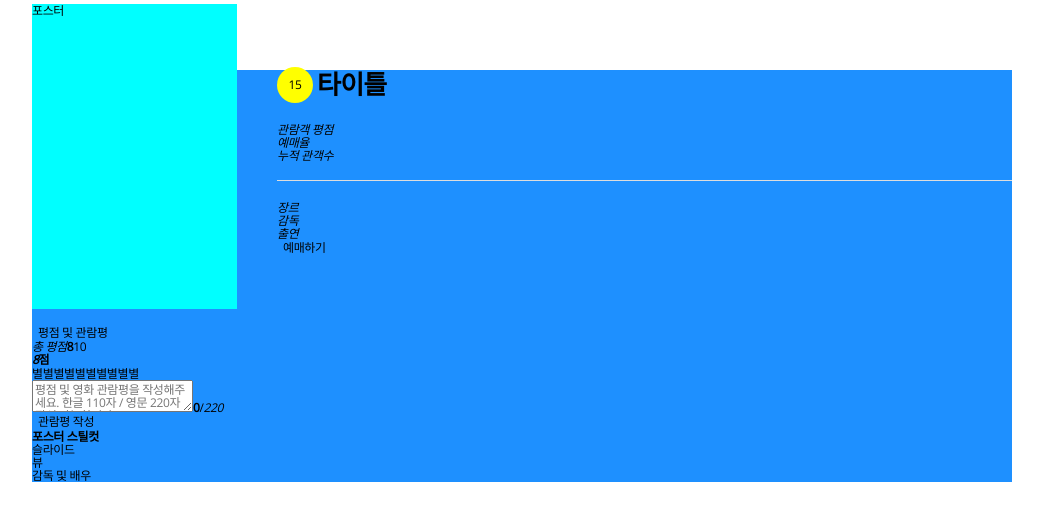
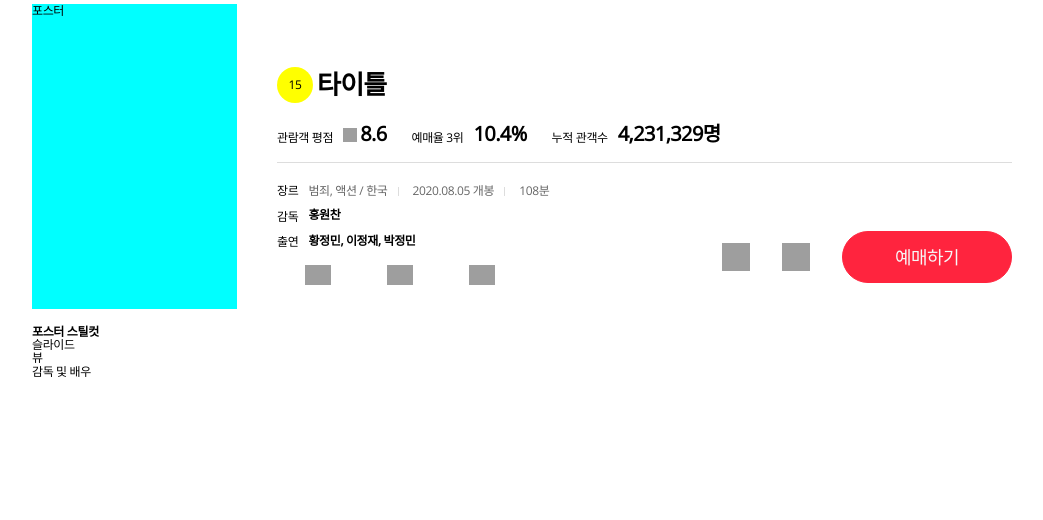
Before and after one commit to DUCKHUTEL/EottaeCinema, a React (Create React App) app: page /detail in a window 1280 px wide. Shown: the top 520 px of the page, without its empty margins (118-1161 px from the left). Built offline with nearby package versions, Linux system fonts and the light colour scheme; grey boxes are pictures that could not be loaded.

Commit message:
feat: detail page markup

```diff
--- a/src/Components/Detail2/DetailContent.jsx
+++ b/src/Components/Detail2/DetailContent.jsx
@@ -13,36 +13,81 @@ export default function DetailContent() {
           <strong>타이틀</strong>
         </div>
         <ul className={styles["detail-info1"]}>
-          <li className={styles[""]}>
+          <li className={styles["sub-info"]}>
             <em>관람객 평점</em>
+            <strong>
+              <em>
+                <span className={styles["a11y-hidden"]}>평점</span>
+              </em>
+              <strong>8.6</strong>
+            </strong>
           </li>
-          <li>
-            <em>예매율</em>
+          <li className={styles["sub-info"]}>
+            <em>예매율 3위</em>
+            <strong>10.4%</strong>
           </li>
-          <li>
+          <li className={styles["sub-info"]}>
             <em>누적 관객수</em>
+            <strong>4,231,329명</strong>
           </li>
         </ul>
-        <ul>
-          <li>
+        <ul className={styles["detail-info2"]}>
+          <li className={styles["sub-info1"]}>
             <em>장르</em>
+            <strong>
+              <em>범죄, 액션 / 한국</em>
+              <em className={styles["sub-info1-before"]}>2020.08.05 개봉</em>
+              <em className={styles["sub-info1-before"]}>108분</em>
+            </strong>
           </li>
-          <li>
+          <li className={styles["sub-info2"]}>
             <em>감독</em>
+            <strong>홍원찬</strong>
           </li>
-          <li>
+          <li className={styles["sub-info2"]}>
             <em>출연</em>
+            <strong>황정민, 이정재, 박정민</strong>
           </li>
         </ul>
-        <div>
-          <div></div>
-          <div></div>
-          <button>예매하기</button>
+        <div className={styles["spacial-hall-info"]}>
+          <span>
+            <img
+              src="http://caching.lottecinema.co.kr//Media/WebAdmin/f8f9fe68882649a18b4c310c3fd3db4b.PNG"
+              alt="씨네커플"
+            />
+          </span>
+          <span>
+            <img
+              src="http://caching.lottecinema.co.kr//Media/WebAdmin/5c23288d3a104f7fa4f7d3e725a2c6a8.PNG"
+              alt="씨네컴포트"
+            />
+          </span>
+          <span>
+            <img
+              src="http://caching.lottecinema.co.kr//Media/WebAdmin/208a5ede362244fb8ab2e5cc3ab07529.PNG"
+              alt="씨네살론"
+            />
+          </span>
+        </div>
+        <div className={styles["movie-detail-aside-menu"]}>
+          <div>
+            <button className={styles.share}>
+              <span className={styles["a11y-hidden"]}>공유하기</span>
+            </button>
+          </div>
+          <div>
+            <button className={styles.heart}>
+              <span className={styles["a11y-hidden"]}>좋아요</span>
+            </button>
+          </div>
+          <div>
+            <button className={styles.book}>예매하기</button>
+          </div>
         </div>
       </div>
       <div>
         <div></div>
-        <div className="movie-info2">
+        <div className={styles["movie-info2"]}>
           <button>
             <span>평점 및 관람평</span>
           </button>
--- a/src/Components/Detail2/DetailContent.module.scss
+++ b/src/Components/Detail2/DetailContent.module.scss
@@ -13,11 +13,16 @@
   clip-path: polygon(0 0, 0 0, 0 0);
 }
 
+em {
+  font-style: normal;
+  font-weight: normal;
+  vertical-align: middle;
+}
+
 .content {
   width: 980px;
   margin: 0 auto;
   margin-top: 70px;
-  background-color: dodgerblue;
 
   .a11y-hidden {
     @include a11y-hidden;
@@ -67,6 +72,141 @@
       margin-bottom: 20px;
       font-size: 15px;
       border-bottom: 1px solid #ddd;
+
+      .sub-info {
+        float: left;
+        margin-right: 25px;
+
+        em {
+          margin-right: 10px;
+        }
+
+        strong {
+          display: inline-block;
+          font-size: 20px;
+
+          em {
+            display: inline-block;
+            width: 14px;
+            height: 14px;
+            margin: -2px 3px 0 0;
+            background: url("https://www.lottecinema.co.kr/NLCHS/Content/images/icon/star_14.png")
+              no-repeat 0 0;
+            text-indent: -9999em;
+            overflow: hidden;
+          }
+        }
+      }
+    }
+
+    .detail-info2 {
+      margin-bottom: 17px;
+      font-size: 13px;
+
+      .sub-info1 {
+        margin-top: 0;
+
+        em {
+          margin-right: 10px;
+        }
+        strong {
+          em {
+            color: #666;
+          }
+
+          .sub-info1-before {
+            position: relative;
+            padding-left: 15px;
+          }
+
+          .sub-info1-before::before {
+            content: "";
+            display: block;
+            position: absolute;
+            top: 5px;
+            left: 0;
+            width: 1px;
+            height: 9px;
+            background-color: #ddd;
+          }
+        }
+      }
+
+      .sub-info2 {
+        margin-top: 11px;
+
+        em {
+          margin-right: 10px;
+        }
+      }
+    }
+
+    .spacial-hall-info {
+      width: 400px;
+
+      span {
+        display: inline-block;
+        min-width: 82px;
+        padding: 0 5px;
+        margin-bottom: 10px;
+        text-align: center;
+
+        img {
+          height: 20px;
+        }
+      }
+    }
+
+    .movie-detail-aside-menu {
+      @include flex-layout();
+      position: absolute;
+      bottom: 27px;
+      right: 0;
+
+      div {
+        float: left;
+        margin-left: 32px;
+
+        .share {
+          display: block;
+          position: relative;
+          width: 28px;
+          height: 28px;
+          padding: 0 10px;
+          background: url("https://www.lottecinema.co.kr/NLCHS/Content/images/icon/ic_share.png")
+            no-repeat 50% 0;
+          border: 0;
+        }
+
+        .heart {
+          display: block;
+          position: relative;
+          width: 28px;
+          height: 28px;
+          padding-left: 10px;
+          background: url("https://www.lottecinema.co.kr/NLCHS/Content/images/icon/heart_bdr_26_off.png")
+            no-repeat 50% 0;
+          border: 0;
+        }
+
+        .book {
+          display: inline-block;
+          min-width: 170px;
+          height: 52px;
+          padding: 0 24px;
+          border: 1px solid #ff243e;
+          border-radius: 52px;
+          background-color: #ff243e;
+          font-size: 18px;
+          line-height: 50px;
+          vertical-align: middle;
+          color: #f7f7f7;
+        }
+      }
     }
   }
 }
+
+.movie-info2 {
+  display: none;
+}
```
